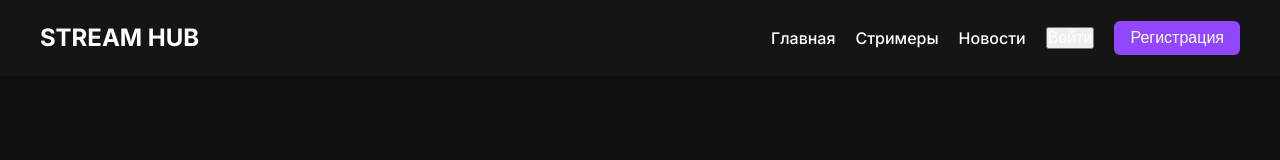
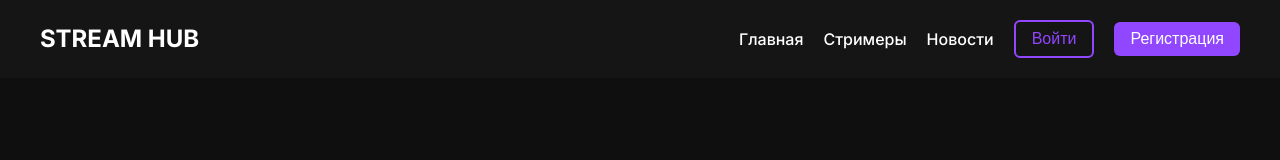
Before and after one commit to JaK1L/lesnaya-komanda, a Next.js app in the folder frontend/: page / in a window 1280 px wide. Shown: the top 160 px of the page. Built offline with nearby package versions, Linux system fonts and the light colour scheme; no server answers; a web font is replaced by a local one.

Commit message:
fix: добавлен префикс /auth для роутера регистрации и улучшен стиль кнопки ойти

```diff
--- a/frontend/components/layout/Navigation.module.css
+++ b/frontend/components/layout/Navigation.module.css
@@ -52,6 +52,24 @@
 
 .link:hover {
   color: #9147ff;
+}
+
+.loginButton {
+  background: transparent;
+  color: #9147ff;
+  border: 2px solid #9147ff;
+  padding: 8px 16px;
+  border-radius: 6px;
+  font-size: 16px;
+  font-weight: 500;
+  cursor: pointer;
+  transition: all 0.2s;
+}
+
+.loginButton:hover {
+  background: #9147ff;
+  color: white;
+  transform: translateY(-1px);
 }
 
 .linkButton {
@@ -130,4 +148,16 @@
   .link:hover {
     background: #252525;
   }
+
+  .loginButton {
+    width: 100%;
+    text-align: center;
+    padding: 12px;
+  }
+
+  .linkButton {
+    width: 100%;
+    text-align: center;
+    padding: 12px;
+  }
 }
--- a/frontend/components/layout/Navigation.tsx
+++ b/frontend/components/layout/Navigation.tsx
@@ -101,7 +101,7 @@ export function Navigation({ isAuthenticated, onLogout, apiUrl }: NavigationProp
               <>
                 <button
                   onClick={() => handleOpenAuth('login')}
-                  className={styles.link}
+                  className={styles.loginButton}
                   aria-label="Войти"
                 >
                   Войти
```
Also changed, not shown: 1 other file (tests, documents, lock files or other folders).
